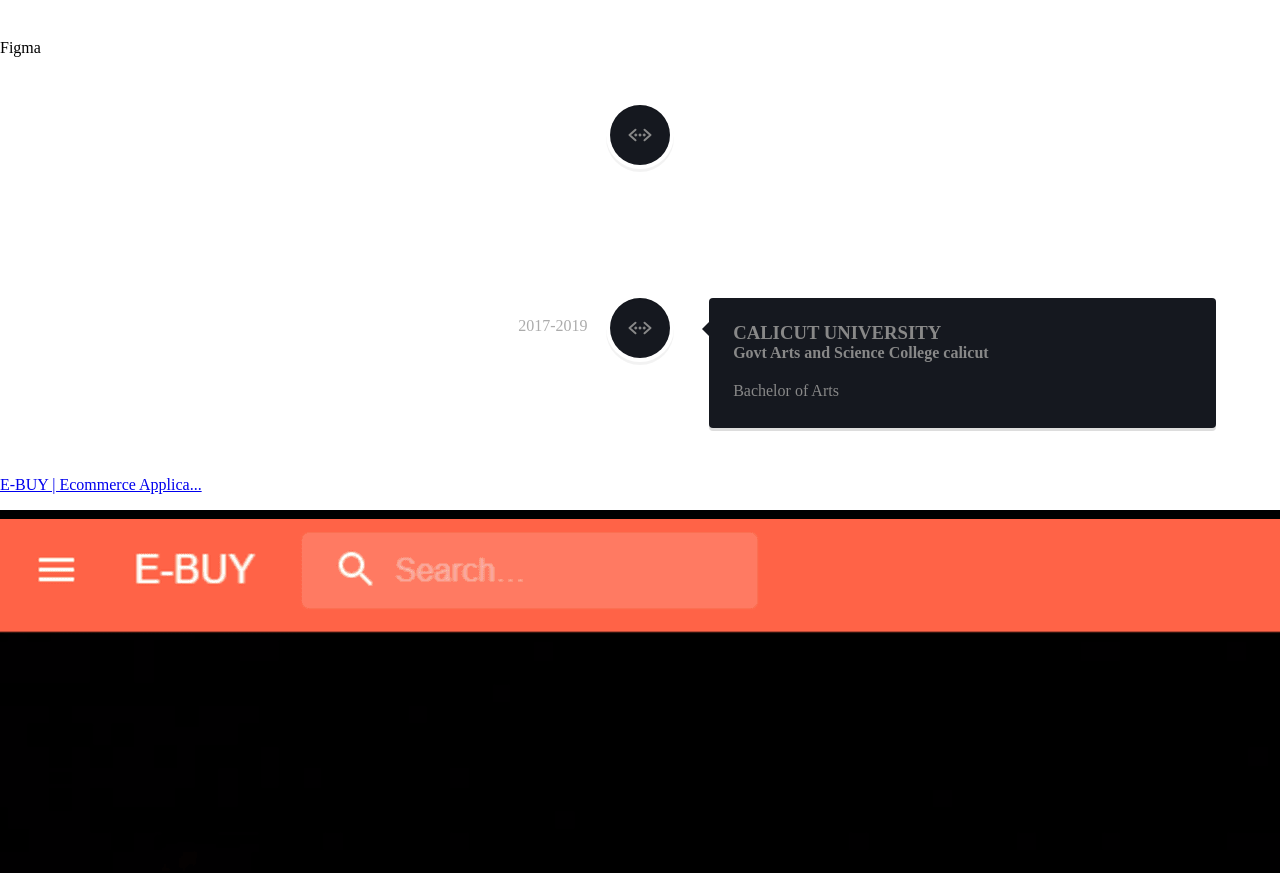
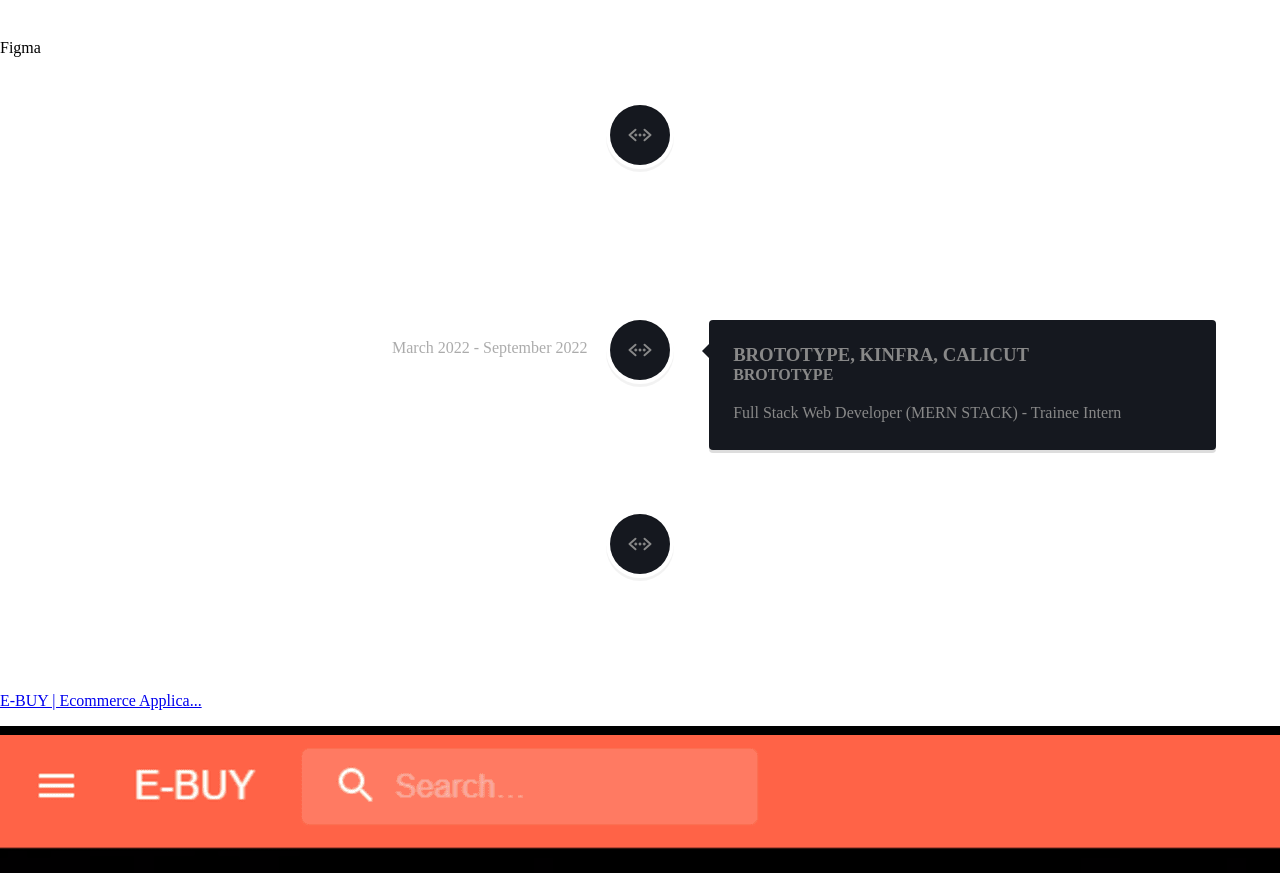
Before and after one commit to MohammedAlthafPP/React-Portfolio_, a React (Create React App) app: page / in a window 1280 px wide. Shown: the part 8210-9083 px from the top of the page. Built offline with nearby package versions, Linux system fonts and the light colour scheme.

Commit message:
Dowrd details added

```diff
--- a/src/data/Education.js
+++ b/src/data/Education.js
@@ -3,7 +3,16 @@ export const Education =
 [
     {
         id: 1,
-        date : "March 2022 - Present",
+        date : "November 2022 - Present",
+        under : "DWORD CORE PRIVATE LIMITED, BANGALORE, KARNATAKA",
+        institute : "DWORD CORE",
+        course : "Full Stack Web Developer (MERN STACK)",
+        icon : <IoCodeWorking/>
+
+    },
+    {
+        id: 2,
+        date : "March 2022 - September 2022",
         under : "BROTOTYPE, KINFRA, CALICUT",
         institute : "BROTOTYPE",
         course : "Full Stack Web Developer (MERN STACK) - Trainee Intern",
@@ -11,7 +20,7 @@ export const Education =
 
     },
     {
-        id: 2,
+        id: 3,
         date : "2017-2019",
         under : "CALICUT UNIVERSITY",
         institute : "Govt Arts and Science College calicut",
```
